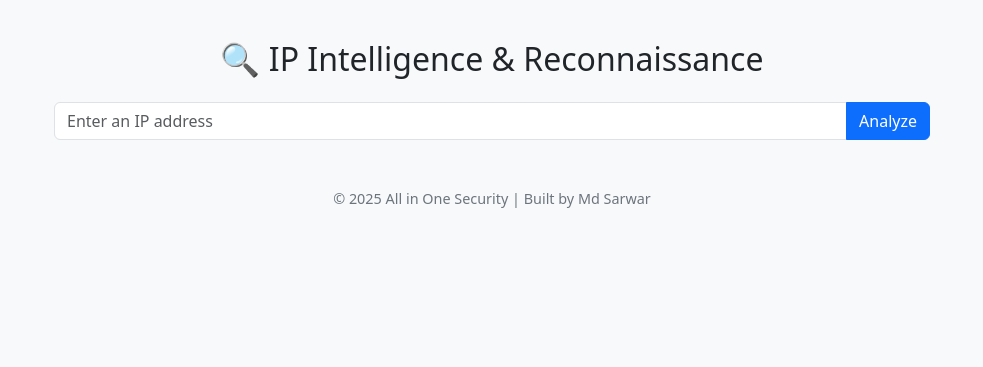
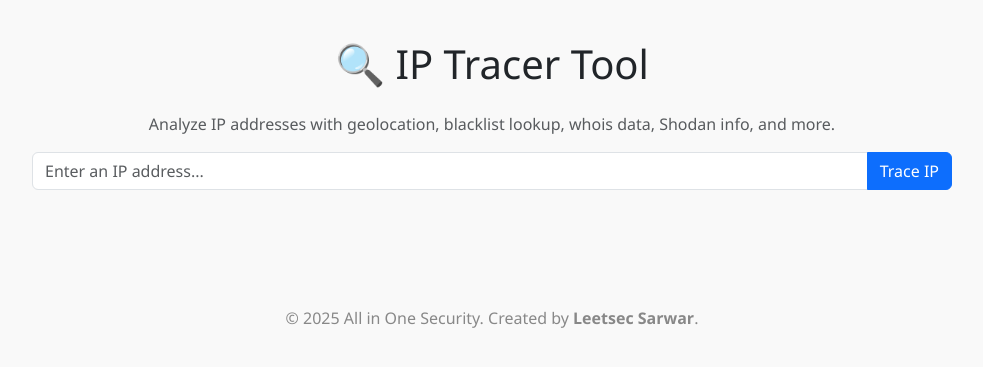
Before and after one commit to mshossain75/ip-tracer, a Flask app: page / in a window 1280 px wide. Shown: the top 367 px of the page, without its empty margins (148-1131 px from the left). Run offline with Flask 3, Linux system fonts and the light colour scheme; some libraries are stand-ins or nearby versions.

Commit message:
Update index.html

```diff
--- a/templates/index.html
+++ b/templates/index.html
@@ -2,110 +2,133 @@
 <html lang="en">
 <head>
     <meta charset="UTF-8">
-    <title>IP Intelligence & Recon Tool</title>
-    <meta name="viewport" content="width=device-width, initial-scale=1">
+    <meta name="viewport" content="width=device-width, initial-scale=1.0">
+    <title>IP Tracer Tool | All in One Security</title>
+    <meta name="description" content="Trace and analyze any IP address with our advanced IP Tracer tool. Powered by AI1Security and created by Leetsec Sarwar.">
+    <meta name="keywords" content="IP tracer, IP lookup, IP address tracker, geolocation, whois, security tools, All in One Security">
+    <meta name="author" content="Leetsec Sarwar, All in One Security">
+    <link rel="canonical" href="https://ai1security.net/ip-tracer">
 
-    <!-- Bootstrap 5 CDN -->
-    <link href="https://cdn.jsdelivr.net/npm/bootstrap@5.3.0/dist/css/bootstrap.min.css" rel="stylesheet">
+    <!-- Open Graph / Facebook -->
+    <meta property="og:title" content="IP Tracer Tool | All in One Security">
+    <meta property="og:description" content="Track and analyze IP addresses with geolocation, blacklist check, whois lookup, and more.">
+    <meta property="og:url" content="https://ai1security.net/ip-tracer">
+    <meta property="og:type" content="website">
+    <meta property="og:image" content="https://ai1security.net/assets/ip-tracer-banner.png">
 
-    <!-- html2pdf.js CDN -->
-    <script src="https://cdnjs.cloudflare.com/ajax/libs/html2pdf.js/0.10.1/html2pdf.bundle.min.js"></script>
+    <!-- Twitter -->
+    <meta name="twitter:card" content="summary_large_image">
+    <meta name="twitter:title" content="IP Tracer Tool by All in One Security">
+    <meta name="twitter:description" content="Find geolocation, DNS, reverse IP, and more using our secure tracer tool.">
+    <meta name="twitter:image" content="https://ai1security.net/assets/ip-tracer-banner.png">
 
+    <link rel="stylesheet" href="https://cdn.jsdelivr.net/npm/bootstrap@5.3.3/dist/css/bootstrap.min.css">
     <style>
         body {
-            background-color: #f8f9fa;
-            padding-top: 40px;
+            background: #f9f9f9;
+            font-family: 'Segoe UI', sans-serif;
         }
         .container {
-            max-width: 900px;
+            max-width: 960px;
+            padding: 40px 20px;
         }
-        .card {
+        .result-box {
+            background: #fff;
             border-radius: 12px;
-            box-shadow: 0 4px 12px rgba(0,0,0,0.1);
-        }
-        .tab-content pre {
-            white-space: pre-wrap;
-            word-wrap: break-word;
+            box-shadow: 0 4px 10px rgba(0,0,0,0.08);
+            padding: 20px;
+            margin-top: 30px;
         }
         footer {
+            text-align: center;
+            padding: 20px;
+            color: #888;
             margin-top: 40px;
-            text-align: center;
-            font-size: 0.9em;
-            color: #6c757d;
-        }
-        #download-btn {
-            float: right;
         }
     </style>
 </head>
 <body>
-<div class="container">
-    <h2 class="text-center mb-4">🔍 IP Intelligence & Reconnaissance</h2>
 
-    <form method="post" class="mb-4">
-        <div class="input-group">
-            <input type="text" name="ip" class="form-control" placeholder="Enter an IP address" required>
-            <button class="btn btn-primary" type="submit">Analyze</button>
-        </div>
+    <div class="container">
+        <h1 class="mb-4 text-center">🔍 IP Tracer Tool</h1>
+        <p class="text-center text-muted">Analyze IP addresses with geolocation, blacklist lookup, whois data, Shodan info, and more.</p>
+
+        <form method="POST">
+            <div class="input-group mb-3">
+                <input type="text" name="ip" class="form-control" placeholder="Enter an IP address..." required>
+                <button class="btn btn-primary" type="submit">Trace IP</button>
+            </div>
+        </form>
+
         {% if error %}
-            <div class="text-danger mt-2">{{ error }}</div>
+            <div class="alert alert-danger">{{ error }}</div>
         {% endif %}
-    </form>
 
-    {% if result %}
-    <div class="d-flex justify-content-between align-items-center mb-2">
-        <h5>Results for: <strong>{{ result.ip }}</strong></h5>
-        <button class="btn btn-outline-secondary btn-sm" id="download-btn">Download PDF</button>
-    </div>
+        {% if result %}
+        <div class="result-box">
+            <h4>IP Trace Result for {{ result.ip }}</h4>
+            <p><strong>Private IP:</strong> {{ result.is_private }}</p>
 
-    <div class="card" id="result-section">
-        <div class="card-body">
-            {% if result.is_private %}
-                <p class="text-warning">This is a private IP address. External lookups are skipped.</p>
-            {% else %}
-                <ul class="nav nav-tabs" id="ipTabs" role="tablist">
-                    {% for key in result if key != 'ip' and key != 'is_private' %}
-                    <li class="nav-item" role="presentation">
-                        <button class="nav-link {% if loop.first %}active{% endif %}" id="{{ key }}-tab" data-bs-toggle="tab" data-bs-target="#{{ key }}" type="button" role="tab">
-                            {{ key.replace('_', ' ').title() }}
-                        </button>
-                    </li>
+            {% if not result.is_private %}
+                <p><strong>Reverse DNS:</strong> {{ result.reverse_dns }}</p>
+
+                <h5 class="mt-4">🌍 Geolocation</h5>
+                <ul>
+                    {% for k, v in result.geo.items() %}
+                        <li><strong>{{ k | capitalize }}:</strong> {{ v }}</li>
                     {% endfor %}
                 </ul>
 
-                <div class="tab-content mt-3" id="ipTabContent">
-                    {% for key, value in result.items() if key != 'ip' and key != 'is_private' %}
-                    <div class="tab-pane fade {% if loop.first %}show active{% endif %}" id="{{ key }}" role="tabpanel">
-                        <pre>{{ value | tojson(indent=2) }}</pre>
-                    </div>
+                <h5 class="mt-4">📡 Whois</h5>
+                <ul>
+                    {% for k, v in result.whois.items() %}
+                        <li><strong>{{ k }}:</strong> {{ v }}</li>
                     {% endfor %}
-                </div>
+                </ul>
+
+                <h5 class="mt-4">🚨 Blacklist</h5>
+                <ul>
+                    {% for k, v in result.blacklist.items() %}
+                        <li><strong>{{ k }}:</strong> {{ v }}</li>
+                    {% endfor %}
+                </ul>
+
+                <h5 class="mt-4">🔎 Shodan</h5>
+                <pre>{{ result.shodan | tojson(indent=2) }}</pre>
+
+                <h5 class="mt-4">⚙️ Nmap Scan</h5>
+                <pre>{{ result.nmap }}</pre>
+
+                <h5 class="mt-4">🔁 Reverse IP</h5>
+                <ul>{% for domain in result.viewdns_reverse_ip %}<li>{{ domain }}</li>{% endfor %}</ul>
+
+                <h5 class="mt-4">🔓 Port Scan</h5>
+                <ul>{% for port in result.viewdns_port_scan %}<li>{{ port }}</li>{% endfor %}</ul>
+
+                <h5 class="mt-4">📥 HTTP Headers</h5>
+                <ul>{% for k, v in result.viewdns_http_headers.items() %}
+                    <li><strong>{{ k }}:</strong> {{ v }}</li>
+                {% endfor %}</ul>
+
+                <h5 class="mt-4">📄 DNS Records</h5>
+                <ul>{% for record in result.viewdns_dns_records %}<li>{{ record }}</li>{% endfor %}</ul>
+
+                <h5 class="mt-4">🧠 IP Quality Score</h5>
+                <pre>{{ result.ipqs_lookup | tojson(indent=2) }}</pre>
+
+                <!-- Download PDF -->
+                <form method="POST" action="/download" class="mt-4">
+                    <input type="hidden" name="ip" value="{{ result.ip }}">
+                    <button type="submit" class="btn btn-outline-success">⬇️ Download PDF Report</button>
+                </form>
             {% endif %}
         </div>
+        {% endif %}
     </div>
-    {% endif %}
-</div>
 
-<footer class="mt-5">
-    &copy; {{ 2025 }} All in One Security | Built by Md Sarwar
-</footer>
+    <footer>
+        &copy; {{ 2025 }} All in One Security. Created by <strong>Leetsec Sarwar</strong>.
+    </footer>
 
-<!-- Bootstrap JS -->
-<script src="https://cdn.jsdelivr.net/npm/bootstrap@5.3.0/dist/js/bootstrap.bundle.min.js"></script>
-
-<!-- PDF Export Script -->
-<script>
-    document.getElementById("download-btn")?.addEventListener("click", () => {
-        const element = document.getElementById("result-section");
-        const opt = {
-            margin: 0.5,
-            filename: 'ip_report_{{ result.ip if result and result.ip else "report" }}.pdf',
-            image: { type: 'jpeg', quality: 0.98 },
-            html2canvas: { scale: 2 },
-            jsPDF: { unit: 'in', format: 'a4', orientation: 'portrait' }
-        };
-        html2pdf().set(opt).from(element).save();
-    });
-</script>
 </body>
 </html>
```
